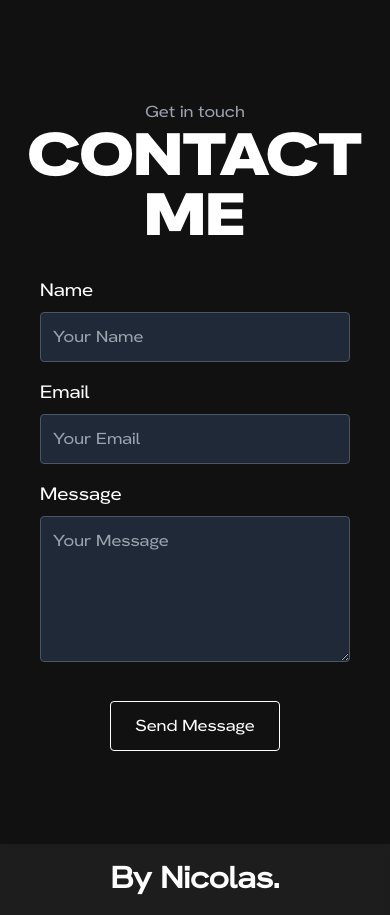
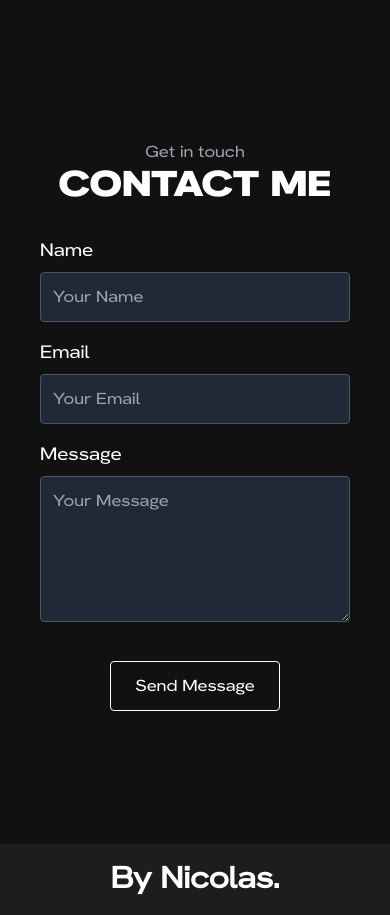
Before and after one commit to Nico-Sung/portfolio_next, a Next.js app in the folder my-app/: page / in a window 390 px wide. Shown: the part 5140-6055 px from the top of the page. Built offline with nearby package versions, Linux system fonts and the light colour scheme.

Commit message:
Update Contact.tsx

```diff
--- a/my-app/components/Contact.tsx
+++ b/my-app/components/Contact.tsx
@@ -51,7 +51,7 @@ export default function ContactForm() {
                 Get in touch
             </motion.p>
             <motion.h2
-                className="text-6xl font-extrabold"
+                className="text-4xl sm:text-6xl font-extrabold"
                 initial={{ opacity: 0, y: -50 }}
                 animate={{ opacity: 1, y: 0 }}
                 transition={{ duration: 1 }}
```
